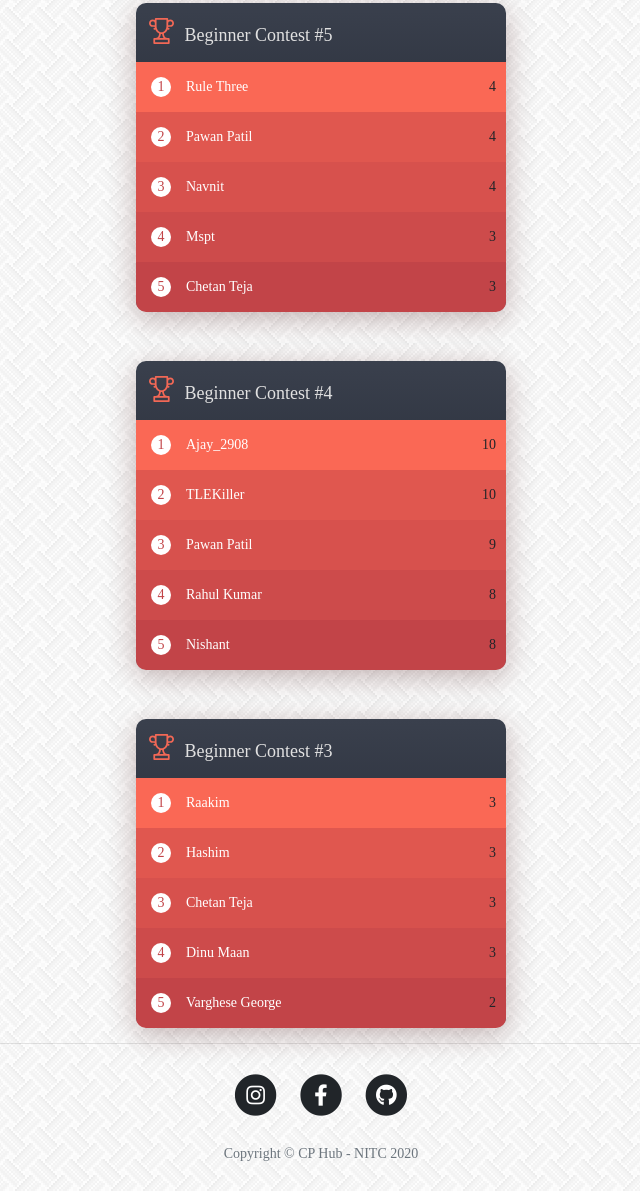
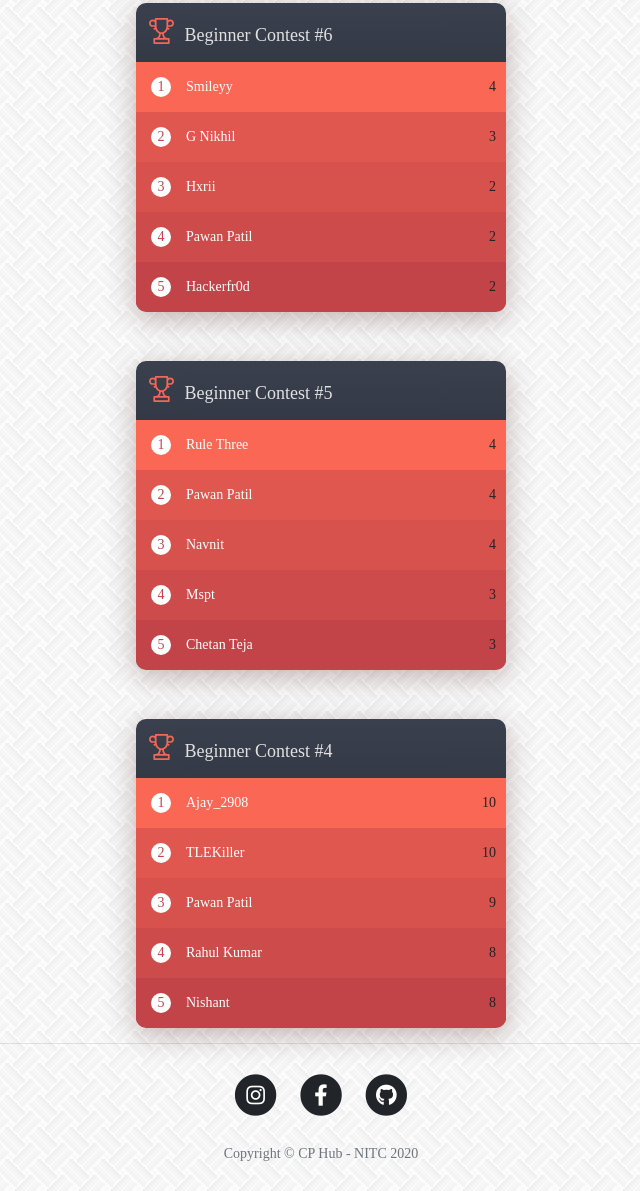
Before and after one commit to CPHub-NITC/chapter, a website: page leaderboard.html in a window 1280 px wide. Shown: the part 725-1916 px from the top of the page, without its empty margins (319-959 px from the left). Drawn offline with nearby package versions, Linux system fonts and the light colour scheme.

Commit message:
Leaderboard for beginner 6 updated

```diff
--- a/leaderboard.html
+++ b/leaderboard.html
@@ -405,6 +405,39 @@ Leaderboard
         <h1>
             <svg class="ico-cup">
       <use xlink:href="#cup"></use>
+    </svg>
+    Beginner Contest #6
+        </h1>
+        <ol>
+            <li>
+                <mark>Smileyy</a></mark>
+                <small>4</small>
+            </li>
+            <li>
+                <mark>G Nikhil</a></mark>
+                <small>3</small>
+            </li>
+            <li>
+                <mark>Hxrii</a></mark>
+                <small>2</small>
+            </li>
+            <li>
+                <mark>Pawan Patil</a></mark>
+                <small>2</small>
+            </li>
+            <li>
+                <mark>Hackerfr0d</a></mark>
+                <small>2</small>
+            </li>
+        </ol>
+
+    </div>
+</div>
+<div class="lb2">
+     <div class="leaderboard">
+        <h1>
+            <svg class="ico-cup">
+      <use xlink:href="#cup"></use>
     </svg> Beginner Contest #5
         </h1>
         <ol>
@@ -431,8 +464,8 @@ Leaderboard
         </ol>
     </div>
 </div>
-<div class="lb2">
-     <div class="leaderboard">
+
+    <div class="leaderboard">
         <h1>
             <svg class="ico-cup">
       <use xlink:href="#cup"></use>
@@ -458,37 +491,6 @@ Leaderboard
             <li>
                 <mark>Nishant</a></mark>
                 <small>8</small>
-            </li>
-        </ol>
-    </div>
-</div>
-
-    <div class="leaderboard">
-        <h1>
-            <svg class="ico-cup">
-      <use xlink:href="#cup"></use>
-    </svg> Beginner Contest #3
-        </h1>
-        <ol>
-            <li>
-                <mark>Raakim</a></mark>
-                <small>3</small>
-            </li>
-            <li>
-                <mark>Hashim</a></mark>
-                <small>3</small>
-            </li>
-            <li>
-                <mark>Chetan Teja</a></mark>
-                <small>3</small>
-            </li>
-            <li>
-                <mark>Dinu Maan</a></mark>
-                <small>3</small>
-            </li>
-            <li>
-                <mark>Varghese George</a></mark>
-                <small>2</small>
             </li>
         </ol>
     </div>
```
Also changed, not shown: index.html (+1 -1 lines).
